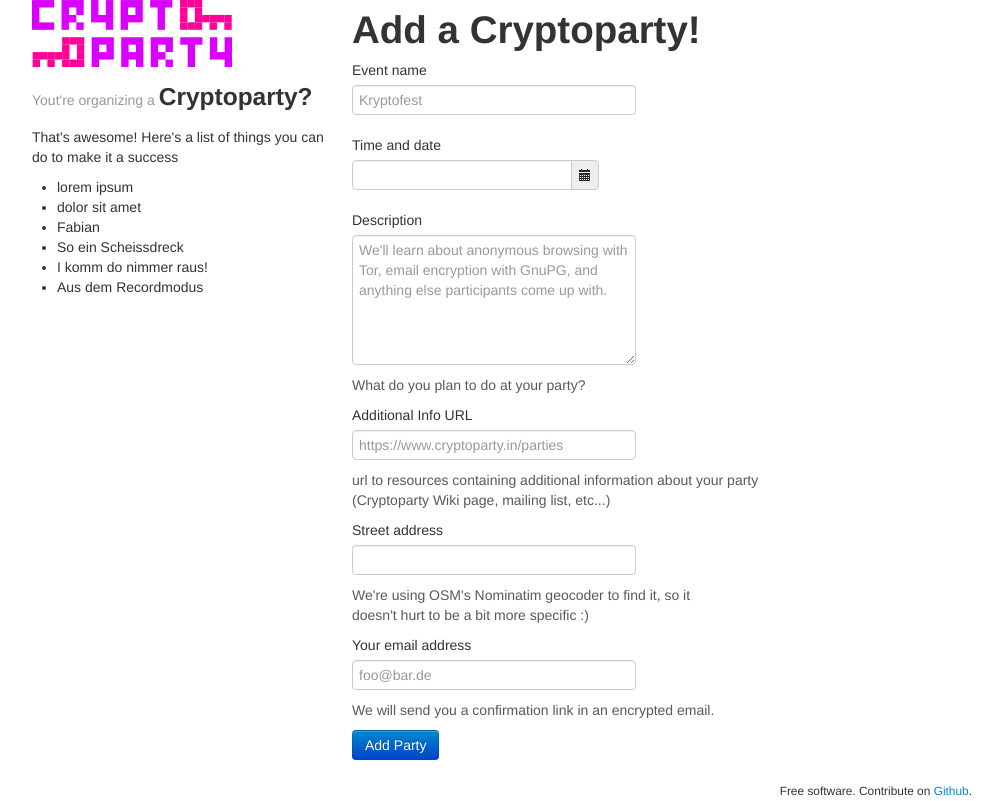
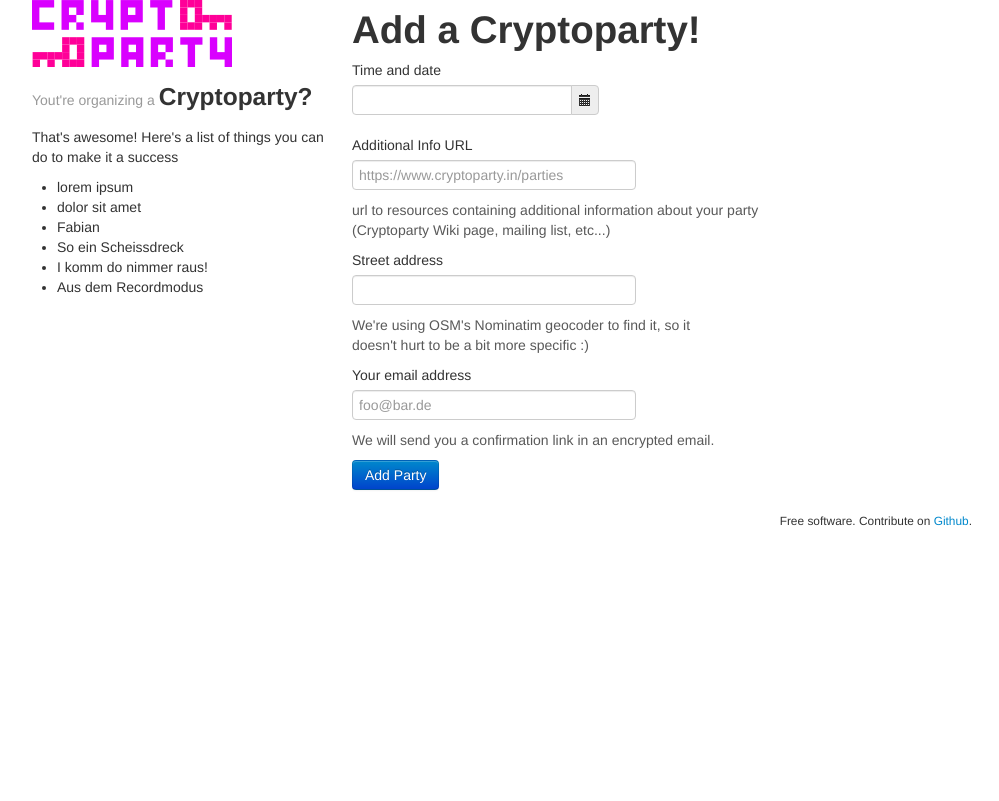
Before and after one commit to cryptoparty/cryptoparty.in, a Flask app: page /party/add in a window 1280 px wide. Shown: the part 20-821 px from the top of the page, without its empty margins (138-1137 px from the left). After the commit the page ends 546 px from the top, so only its background shows below. Run offline with Flask 2, Linux system fonts and the light colour scheme; some libraries are stand-ins or nearby versions.

Commit message:
Changes to data model and UI: * Remove Name field * Remove Description field * Icon is now hardcoded to the generic avatar

```diff
--- a/cryptoparty/static/main.js
+++ b/cryptoparty/static/main.js
@@ -32,9 +32,9 @@ $(document).ready(function () {
             parties = jQuery.parseJSON(result)
             $.each(parties, function (index, value) {
                 var ll = new L.LatLng(value.position.coordinates[1], value.position.coordinates[0]);
-                var ico = new L.Icon({iconUrl: value.organizer_avatar_url, iconSize: [48,48]});
+                var ico = new L.Icon({iconUrl: "/static/generic_avatar.png", iconSize: [48,48]});
                 var marker = new L.Marker(ll, {icon: ico});
-                marker.bindPopup('<p><h4>' + value.name + '</h4></p>' + '<p><b>Street Address: </b>' + value.street_address + '</p>' + '<p><b>Date: </b>' + value.time + '</p><p><b>Description: </b>' + value.description + '</p><p><b>Additional Info: </b><a href="' + value.additional_info + '">[link]</a></p>' + '<p><b>Event Organizer: </b>' + value.organizer_email + '</p>');
+                marker.bindPopup('<p><h4>Cryptoparty</h4></p>' + '<p><b>Street Address: </b>' + value.street_address + '</p>' + '<p><b>Date: </b>' + value.time + '</p><p><b>Additional Info: </b><a href="' + value.additional_info + '">[link]</a></p>' + '<p><b>Event Organizer: </b>' + value.organizer_email + '</p>');
                 marker.addTo(map);
 
             });
--- a/cryptoparty/templates/add_party_new.html
+++ b/cryptoparty/templates/add_party_new.html
@@ -33,13 +33,6 @@
         {% endif %}
 
         <form method="POST" url="" enctype="multipart/form-data">
-        <!-- Text input-->
-        <div class="control-group">
-        <label class="control-label" for="textinput">Event name</label>
-        <div class="controls">
-	{{ form.name(class_="input-xlarge", placeholder="Kryptofest") }}
-        </div>
-        </div>
 
         <!-- Text input-->
         <div class="control-group">
@@ -56,15 +49,6 @@
 
         </div>
         </div>
-
-        <div class="control-group">
-        <label class="control-label" for="textinput">Description</label>
-        <div class="controls">
-	{{ form.description(class_="input-xlarge", placeholder="We'll learn about anonymous browsing with Tor, email encryption with GnuPG, and anything else participants come up with.", cols="270", rows="6") }}
-        <p class="help-block">What do you plan to do at your party?</p>
-        </div>
-        </div>
-
 
         <!-- Text input-->
         <div class="control-group">
--- a/cryptoparty/views.py
+++ b/cryptoparty/views.py
@@ -50,13 +50,10 @@ def get_all_parties_as_json():
     parties_serialized = []
     for p in parties:
         party_dict = {
-            'name': p.name,
             'time': p.time.strftime("%a %b %d %Y %H:%I"), #Fri Aug 9 2013 14:37".
             'additional_info': p.additional_info,
-            'description': p.description,
             'street_address': p.street_address,
             'organizer_email': p.organizer_email,
-            'organizer_avatar_url': p.organizer_avatar_url,
             'position': json.loads(g.db.scalar(p.position.ST_AsGeoJSON()))
         }
         parties_serialized.append(party_dict)
@@ -70,9 +67,9 @@ def feed():
     parties = g.db.query(Party).filter(Party.time > datetime.now()).\
         filter(Party.confirmed).all()
     for party in parties:
-        text_content = '<h4>' + party.name + '</h4></p>' + '<p><b>Street Address: </b>' + party.street_address + '</p>' + '<p><b>Date: </b>' + party.time.strftime("%a %b %d %Y %H:%I") + '</p><p><b>Description: </b>' + party.description + '<p><b>Additional Info: </b><a href="' + party.additional_info + '">[link]</a></p>' + '<p><b>Event Organizer: </b>' + party.organizer_email + '</p>'
+        text_content = '<h4>' + 'Cryptoparty' + '</h4></p>' + '<p><b>Street Address: </b>' + party.street_address + '</p>' + '<p><b>Date: </b>' + party.time.strftime("%a %b %d %Y %H:%I") + '</p>' + '<p><b>Additional Info: </b><a href="' + party.additional_info + '">[link]</a></p>' + '<p><b>Event Organizer: </b>' + party.organizer_email + '</p>'
         feed.add(
-            party.name, text_content,
+            "Cryptoparty", text_content,
             url=party.additional_info,
             updated = party.time, # this should be the datetime the event was added, but we don't store that
             )
@@ -152,10 +149,8 @@ def web_subscription_confirm(token):
 def web_party_add():
 
     class AddPartyForm(Form):
-        name = TextField('Event name', [validators.required()])
         date = DateTimeField('Time and date', [validators.required(), date_in_future],
                              format='%d-%m-%Y %H:%M')
-        description = TextAreaField('Description', default="")
         additional_info = TextField('URL', [validators.required(),
                                     validators.URL()])
         street_address = TextField('Street address', [validators.required()])
@@ -176,8 +171,7 @@ def web_party_add():
 
     party_location = geocode(form.street_address.data)
 
-    p = Party(name=form.name.data, time=form.date.data,
-              description=form.description.data,
+    p = Party(time=form.date.data,
               additional_info=form.additional_info.data,
               street_address=form.street_address.data,
               organizer_email=form.organizer_email.data,
@@ -286,7 +280,6 @@ def parties_ical(parties, summary="Upcoming Cryptoparties"):
         event = icalendar.Event()
         event.add('uid', party.id)
         event.add('dtstart', party.time)
-        event.add('summary', party.description)
         event.add('location', party.street_address)
         event.add('url', party.additional_info)
         # TODO: add titles here
```
Also changed, not shown: cryptoparty/model.py (+2 -7 lines).
